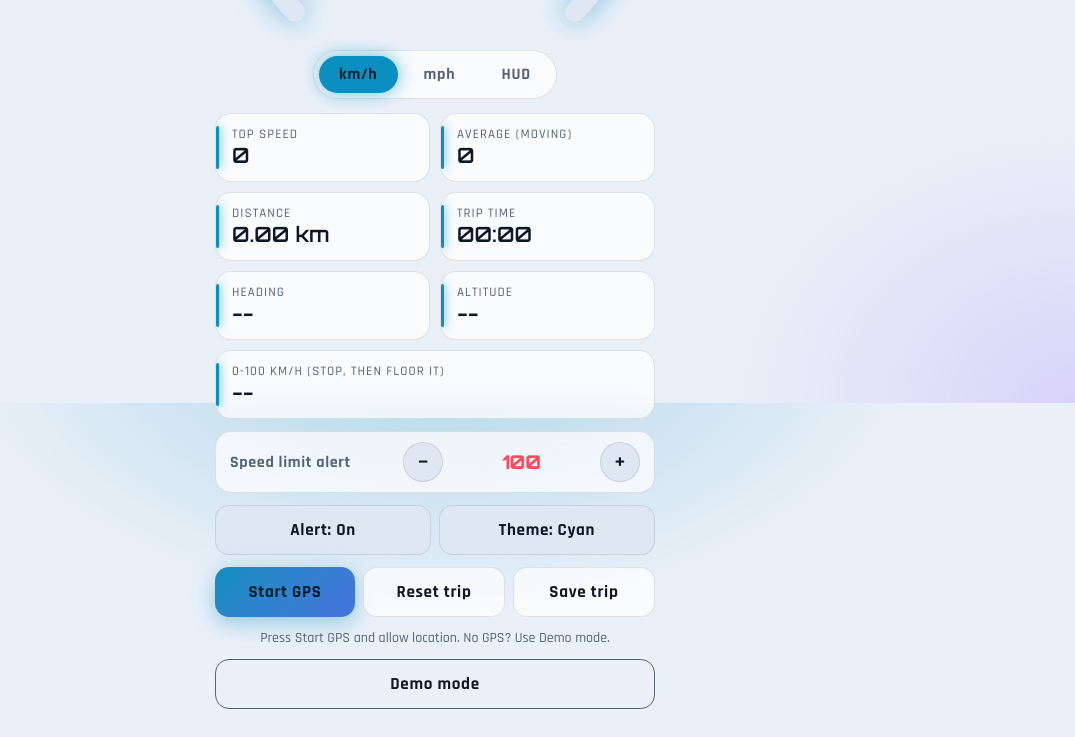
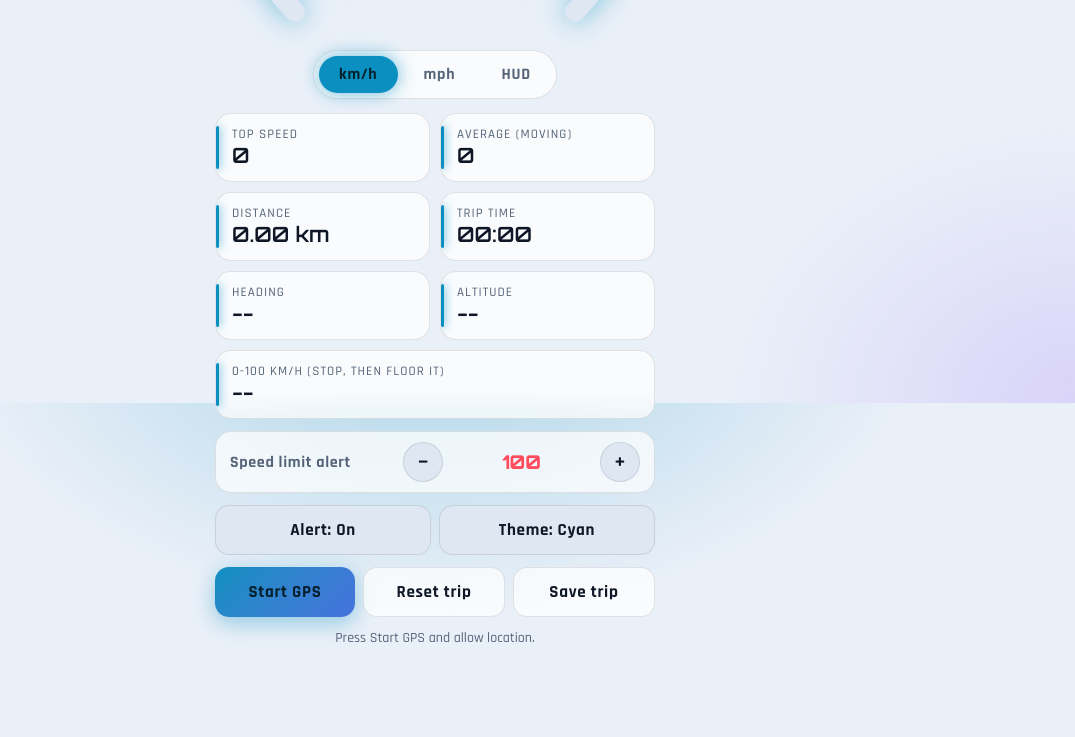
Before and after one commit to hoodapuneet01/speedometer, a plain HTML site: page index-2.html in a window 1280 px wide. Shown: the part 397-1134 px from the top of the page, without its empty margins (205-1280 px from the left). After the commit the page ends 1072 px from the top, so only its background shows below. Drawn offline with Linux system fonts and the light colour scheme.

Commit message:
Update index-2.html

```diff
--- a/index-2.html
+++ b/index-2.html
@@ -18,8 +18,7 @@
 <div class="ctl"><span>Speed limit alert</span><button id="lm">−</button><b id="lv">100</b><button id="lp">+</button></div>
 <div class="row2"><button id="snd" style="background:var(--card);color:var(--ink)">Alert: On</button><button id="thm" style="background:var(--card);color:var(--ink)">Theme: Cyan</button></div>
 <div class="row2"><button id="go">Start GPS</button><button id="rs">Reset trip</button><button id="sv">Save trip</button></div>
-<div id="st">Press Start GPS and allow location. No GPS? Use Demo mode.</div>
-<div class="row2"><button id="demo" style="background:transparent;border:1px solid var(--dim);color:var(--ink)">Demo mode</button></div>
+<div id="st">Press Start GPS and allow location.</div>
 <div id="hist"></div>
 </main>
 <script src="script.js"></script></body></html>
```
